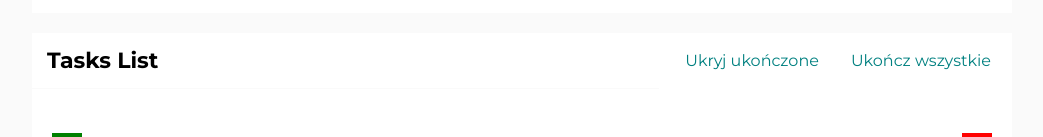
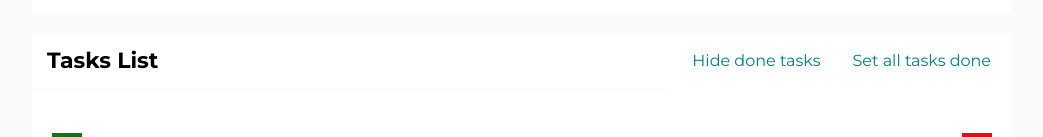
Before and after one commit to mateusz24polok/task-management-app-react, a React (Create React App) app: page / in a window 1280 px wide. Shown: the part 210-347 px from the top of the page, without its empty margins (118-1161 px from the left). Built offline with nearby package versions, Linux system fonts and the light colour scheme.

Commit message:
change buttons innerText

```diff
--- a/src/Buttons/index.js
+++ b/src/Buttons/index.js
@@ -8,14 +8,14 @@ const Buttons = ({ tasks, isDoneTasksHidden, toggleHideDone, setAllTasksDone })
                 className="tasksSection__button tasksSection__button--hide"
                 onClick={toggleHideDone}
             >
-                {isDoneTasksHidden ? "Pokaż ukończone" : "Ukryj ukończone"}
+                {isDoneTasksHidden ? "Show done tasks" : "Hide done tasks"}
             </button>
             <button
                 className="tasksSection__button tasksSection__button--toggleDone"
                 disabled={tasks.every(({ done }) => done)}
-                onClick = {setAllTasksDone}
+                onClick={setAllTasksDone}
             >
-                Ukończ wszystkie
+                Set all tasks done
             </button>
         </>
     )
```
